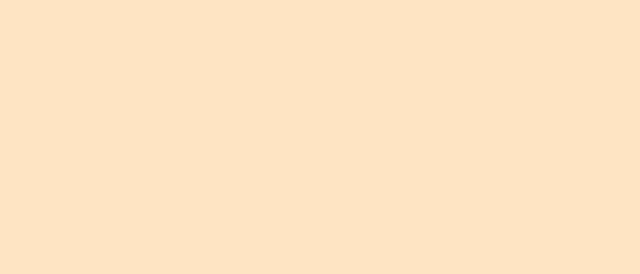
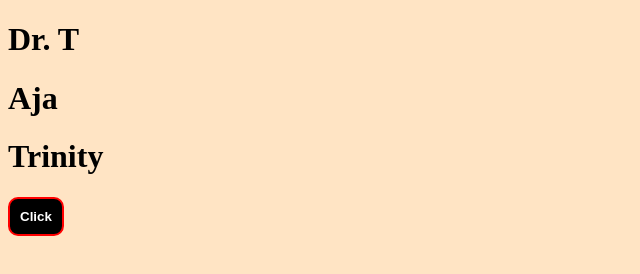
Before and after one commit to rochelle-rossman/loops-data, a plain HTML site: page index.html in a window 1280 px wide. Shown: the whole page, without its empty margins (0-640 px from the left). Drawn offline with Linux system fonts and the light colour scheme.

Commit message:
for each loops and innerHTML practice

```diff
--- a/index.html
+++ b/index.html
@@ -8,6 +8,8 @@
   <link rel="stylesheet" href="main.css">
 </head>
 <body>
+  <div id="instructors"></div>
+  <button id="main-btn">MAIN</button>
   <script src="main.js"></script>
 </body>
 </html>
--- a/main.css
+++ b/main.css
@@ -1,3 +1,17 @@
 body {
   background-color: bisque;
 }
+
+#main-btn {
+  color: white;
+  background-color: black;
+  padding: 10px;
+  border-radius: 10px;
+  border: 2px solid red;
+
+}
+
+#main-btn:hover {
+  color: black;
+  background-color: white;
+}
--- a/main.js
+++ b/main.js
@@ -1 +1,37 @@
 console.log('Loops-Data')
+
+const button = document.getElementById("main-btn")
+console.log(button)
+button.innerHTML = "<b>Click</b>"
+
+const button2 = document.querySelector('#main-btn')
+console.log(button2)
+const instructors = document.querySelector("#instructors")
+
+const team = [
+  {
+    id: 1,
+    name: "Dr. T",
+    email: "drt@drt.com",
+    favoriteColor: "red",
+    image: "https://avatars3.githubusercontent.com/u/29741570?s=460&u=16cc038bd4c459a12eb198fc313043cd37c80a64&v=4"
+  },
+  {
+    id: 2,
+    name: "Aja",
+    email: "drt@drt.com",
+    favoriteColor: "RED",
+    image: "https://avatars3.githubusercontent.com/u/57641436?s=400&u=1383b4d27114c6c7e3f05d55a4b4ac536971316a&v=4"
+  },
+  {
+    id: 3,
+    name: "Trinity",
+    email: "drt@drt.com",
+    favoriteColor: "blue",
+    image: "https://avatars1.githubusercontent.com/u/31781724?s=460&u=10531433afe0ed55948173fab061a75fc3ffa8c1&v=4"
+  },
+];
+for (const taco of team) {
+  console.log(taco)
+  instructors.innerHTML += `<h1>${ taco.name }</h1>`
+}
```
